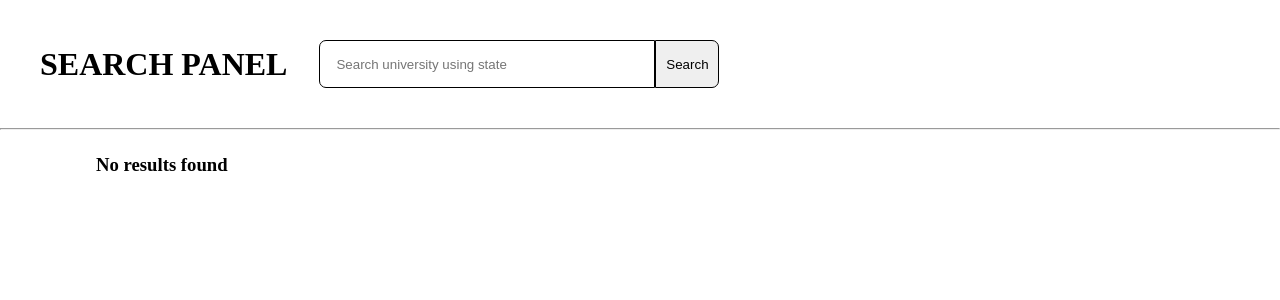
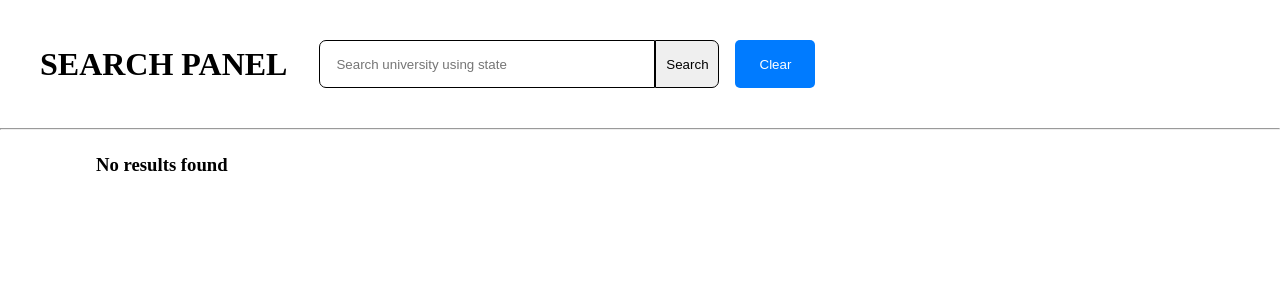
Before and after one commit to mwongess/search-panel, a React (Vite) app: page / in a window 1280 px wide. Shown: the top 300 px of the page. Built offline with nearby package versions, Linux system fonts and the light colour scheme.

Commit message:
Clear form

```diff
--- a/src/App.css
+++ b/src/App.css
@@ -47,3 +47,11 @@ span{
 .count{
     margin-bottom: 1rem;
 }
+.clear{
+    margin-left: 1rem;
+    border-radius: 5px;
+    background-color: #007bff;
+    color: #fff;
+    border: none;
+    width: 5rem;
+}
--- a/src/App.jsx
+++ b/src/App.jsx
@@ -2,29 +2,36 @@ import { useState, useEffect } from "react";
 import "./App.css";
 
 function App() {
+  const [searchString, setSearchString] = useState("");
   const [state, setState] = useState("");
   const [universities, setUniversities] = useState([]);
 
-  const onChangeHandler = (e) => {
+  const handleInput = (e) => {
     const { name, value } = e.target;
-    setState(value);
-  };
-  const searchHandler = (e) => {
-    e.preventDefault();
-    console.log(universities);
+    setSearchString(value);
   };
 
+  const onSubmitHandler = (e) => {
+    e.preventDefault();
+    setState(searchString);
+    console.log(name);
+  };
+
+  const clearForm = () => {
+    setState("");
+    setSearchString("");
+    setUniversities([]);
+  };
   useEffect(() => {
     const fetchCountries = async () => {
-      if(!state){
-        setUniversities([])
-      }else{
+      if (!state) {
+        setUniversities([]);
+      } else {
         const url = `http://universities.hipolabs.com/search?country=${state}`;
         const res = await fetch(url);
         const data = await res.json();
         setUniversities(data);
       }
-
     };
     fetchCountries();
   }, [state]);
@@ -36,14 +43,17 @@ function App() {
           <div>
             <h1>SEARCH PANEL</h1>
           </div>
-          <form>
+          <form onSubmit={onSubmitHandler}>
             <div className="">
               <input
-                type="search"
+                type="text"
+                onChange={handleInput}
                 placeholder="Search university using state"
-                onChange={onChangeHandler}
+                value={searchString}
+                name="country"
               />
-              <button onClick={searchHandler}>Search</button>
+              <button type="submit">Search</button>
+              <button className="clear" onClick={clearForm}>Clear</button>
             </div>
           </form>
         </div>
@@ -51,11 +61,15 @@ function App() {
       <hr />
       <div className="main">
         <div className="count">
-          <h3>{universities.length==0 ? 'No results found': universities.length + ' Universities ' + state}</h3>
+          <h3>
+            {!searchString && !universities[0]
+              ? "No results found"
+              : universities.length + " Universities in " + searchString}
+          </h3>
         </div>
 
         <div className="countries">
-          {(state) &&
+          {searchString &&
             universities.map((university, index) => (
               <div className="country" key={index}>
                 <p>
@@ -68,7 +82,9 @@ function App() {
                 </p>
                 <p>
                   <span>Web Pages:</span>
+                  <a href={university.web_pages[0]}>
                     {university.web_pages[0]}
+                  </a>
                 </p>
               </div>
             ))}
```
Lines whose indentation alone changed are shown as unchanged.
